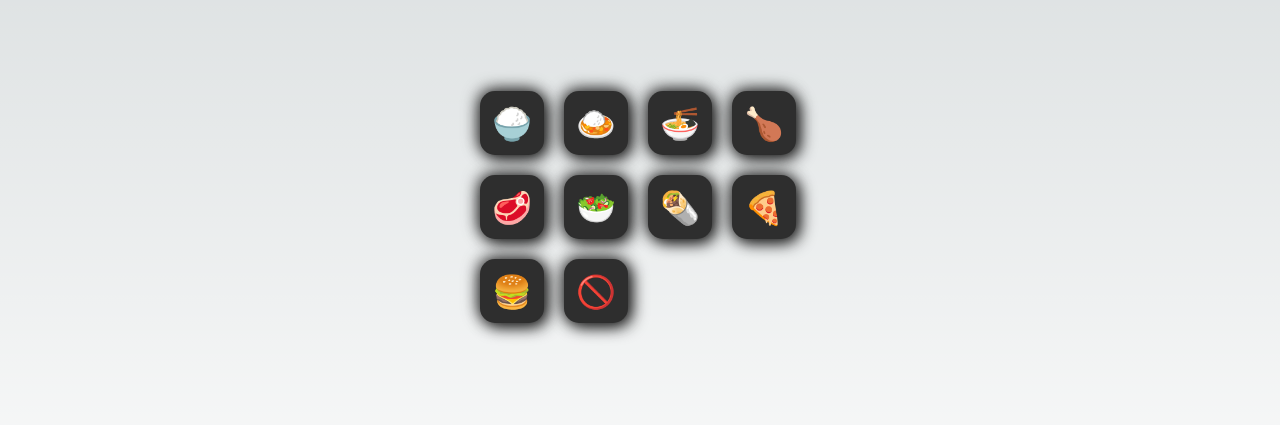
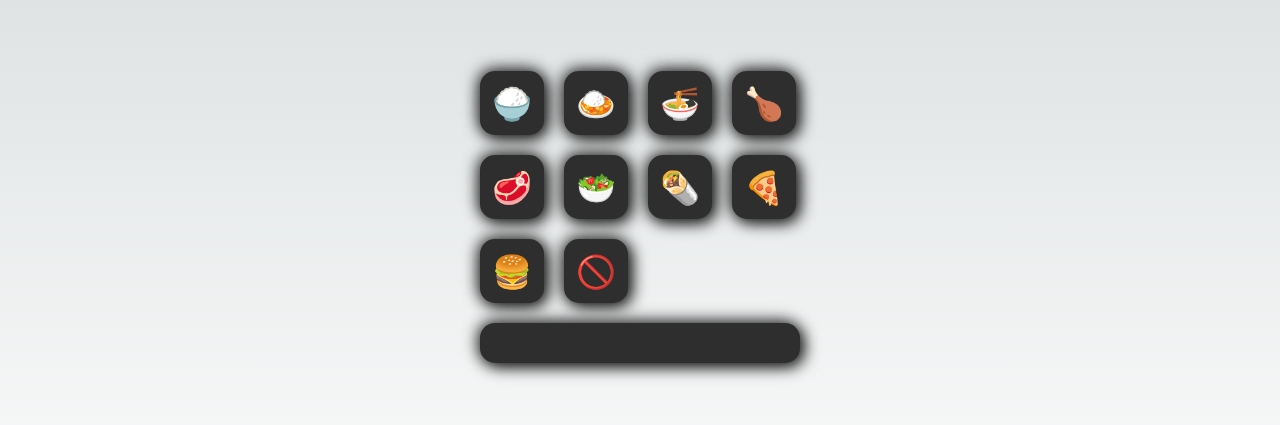
Before and after one commit to oobg/osb.im, a Next.js app: page /lunch in a window 1280 px wide. Shown: the part 183-608 px from the top of the page. Built offline with nearby package versions, Linux system fonts and the light colour scheme.

Commit message:
feat: update /lunch page

```diff
--- a/src/features/lunch/ui/index.tsx
+++ b/src/features/lunch/ui/index.tsx
@@ -6,13 +6,12 @@ import LunchList from "./list";
 
 export default function Lunch() {
 	const [item, setItem] = useState<string>("");
-	const selectedItem = (item: string) => {
-		setItem(item);
-	}
+	const selectedItem = (item: string) => setItem(item);
+	const resetItem = () => setItem("");
 	return (
 		<>
 			<LunchMenu emits={selectedItem} />
-			<LunchList item={item} />
+			<LunchList item={item} onResetItem={resetItem} />
 		</>
 	)
 }
--- a/src/features/lunch/ui/list.tsx
+++ b/src/features/lunch/ui/list.tsx
@@ -1,21 +1,33 @@
 "use client";
+
+import { useEffect, useState } from "react";
+import Input from "@/shared/ui/Neumorphic/input";
 
 interface ListProps {
 	item?: string;
+	onResetItem: () => void;
 }
 
-export default function List(item: ListProps) {
-	const list = lists.find((list) => list.name === item.item);
+export default function List({ item, onResetItem }: ListProps) {
+	const [randomItem, setRandomItem] = useState<string | undefined>("");
+
+	useEffect(() => {
+		const list = lists.find((list) => list.name === item);
+		if (list) {
+			const maxLength = list.list.length;
+			const random = Math.floor(Math.random() * maxLength);
+			setRandomItem(list.list[random]);
+			onResetItem();
+		}
+	}, [item]);
 
 	return (
 		<div className="flex flex-wrap gap-5 justify-center flex-col w-80">
-			{list?.list.map((item, index) => (
-				<div
-					key={index}
-					className="flex justify-center items-center w-80 h-12 rounded-lg animate-slide-in">
-					{item}
-				</div>
-			))}
+			<Input
+				className="text-center h-10"
+				value={randomItem || ""}
+				readOnly={true}
+			/>
 		</div>
 	);
 }
```
